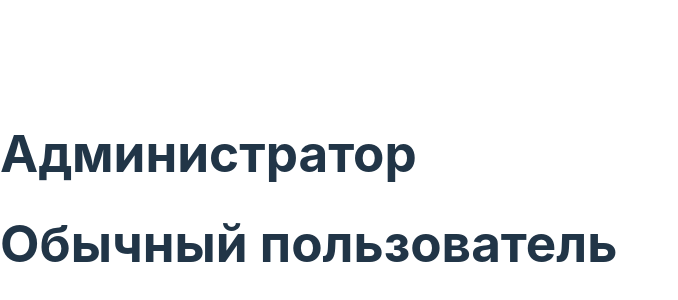
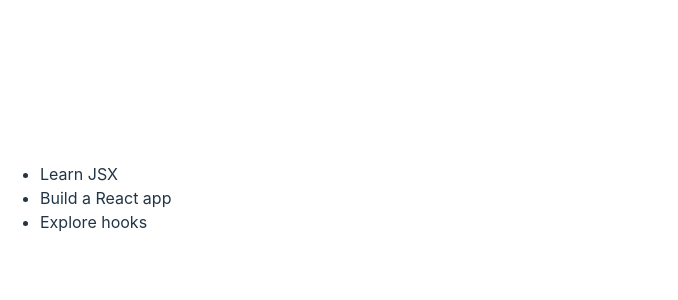
Before and after one commit to a-ch-t/react_mini_course_stepik, a React (Vite) app: page / in a window 1280 px wide. Shown: the part 202-502 px from the top of the page, without its empty margins (0-678 px from the left). Built offline with nearby package versions, Linux system fonts and the light colour scheme.

Commit message:
step_3.4.7

```diff
--- a/src/App.jsx
+++ b/src/App.jsx
@@ -1,12 +1,8 @@
-import UserInfo from "./components/UserInfo";
+import TaskList from "./components/TaskList";
 
 function App() {
-  return (
-    <div>
-      <UserInfo isAdmin={true} />
-      <UserInfo isAdmin={false} />
-    </div>
-  );
+  const tasks = ["Learn JSX", "Build a React app", "Explore hooks"];
+  return <TaskList tasks={tasks} />;
 }
 
 export default App;
--- /dev/null
+++ b/src/components/TaskList.jsx
@@ -0,0 +1,10 @@
+function TaskList(props) {
+  return (
+    <ul>
+      {props.tasks.map((item, index) => (
+        <li key={index}>{item}</li>
+      ))}
+    </ul>
+  );
+}
+export default TaskList;
```
